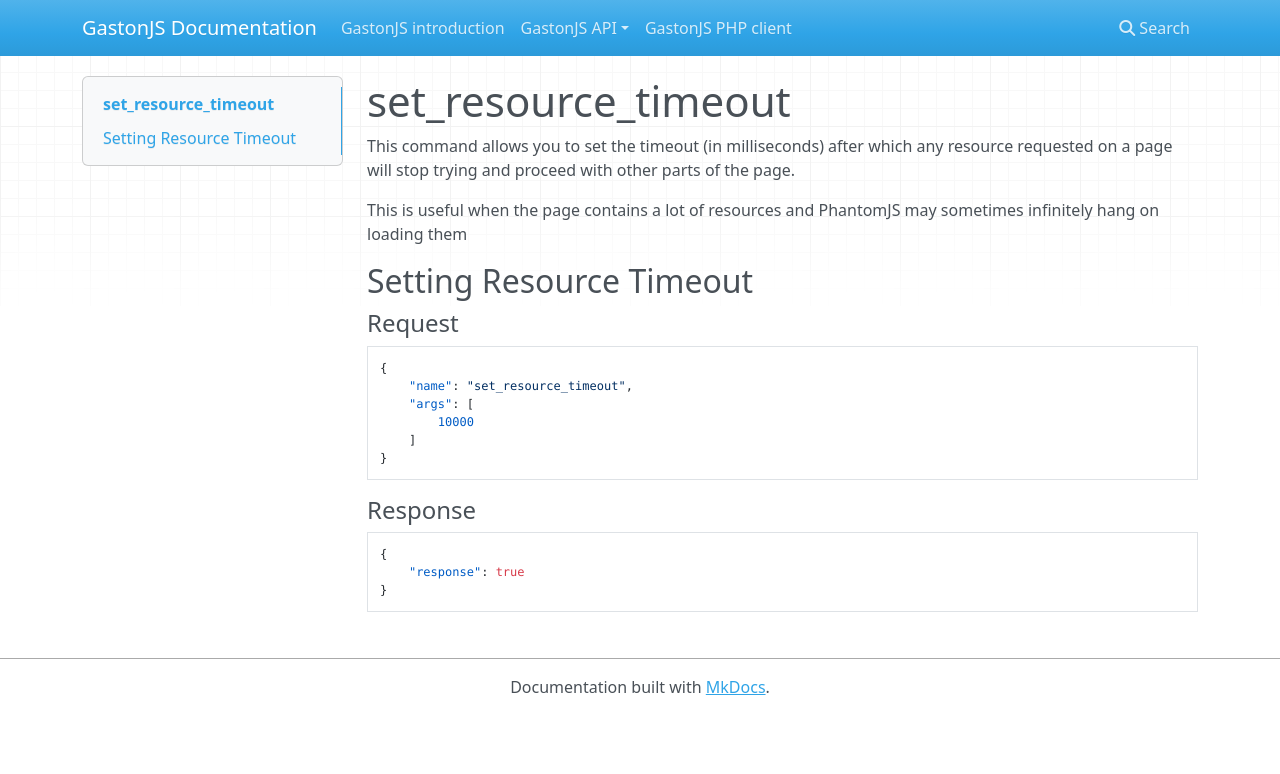
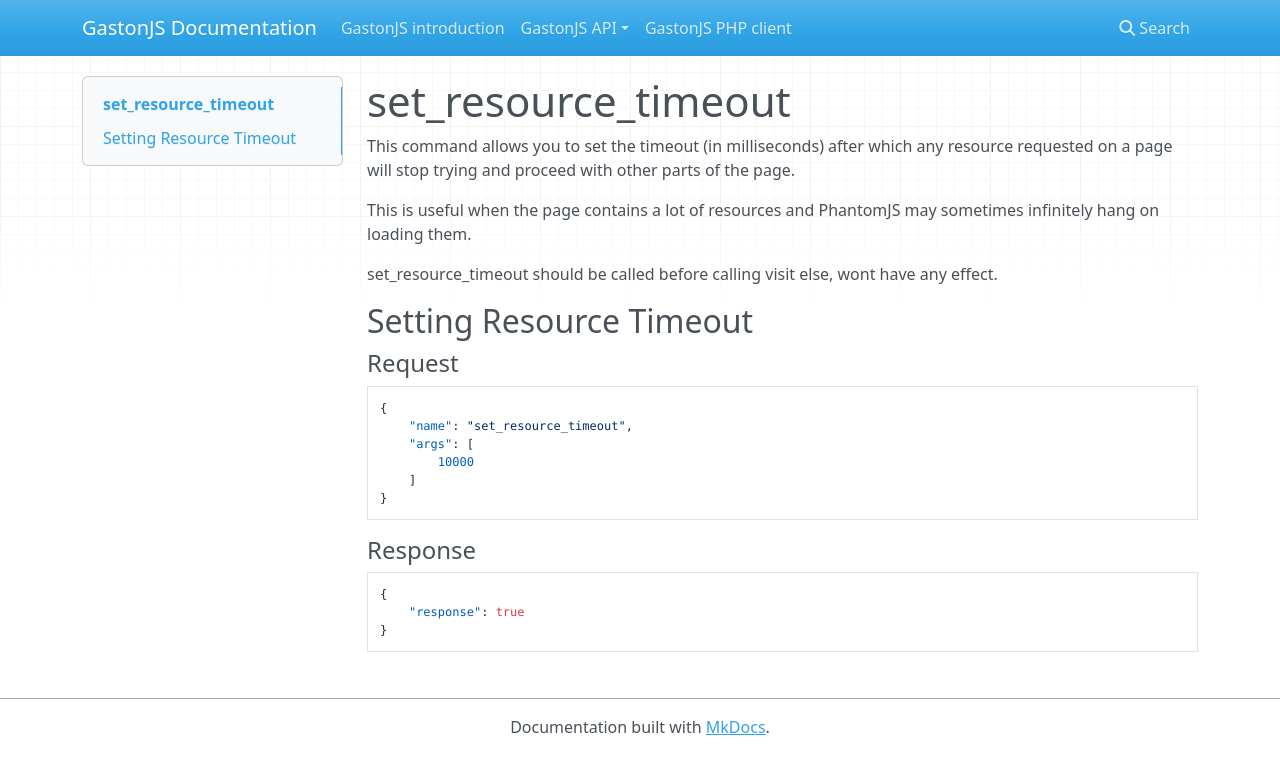
Before and after one commit to jcalderonzumba/gastonjs, an MkDocs documentation site: the page built from docs/api/commands/javascript/set_resource_timeout.md, in a window 1280 px wide. Shown: the top 774 px of the page. Built offline with MkDocs 1.6.1, drawn with Linux system fonts in a browser that asks for light colours; nearby versions of some CDN libraries; old or Windows-style settings are respelled for this version of MkDocs.

Commit message:
update docs

```diff
--- a/docs/api/commands/javascript/set_resource_timeout.md
+++ b/docs/api/commands/javascript/set_resource_timeout.md
@@ -2,7 +2,9 @@
 =============
 This command allows you to set the timeout (in milliseconds) after which any resource requested on a page will stop trying and proceed with other parts of the page.
 
-This is useful when the page contains a lot of resources and PhantomJS may sometimes infinitely hang on loading them
+This is useful when the page contains a lot of resources and PhantomJS may sometimes infinitely hang on loading them.
+
+set_resource_timeout should be called before calling visit else, wont have any effect.
 
 ##Setting Resource Timeout
 ####Request
```
